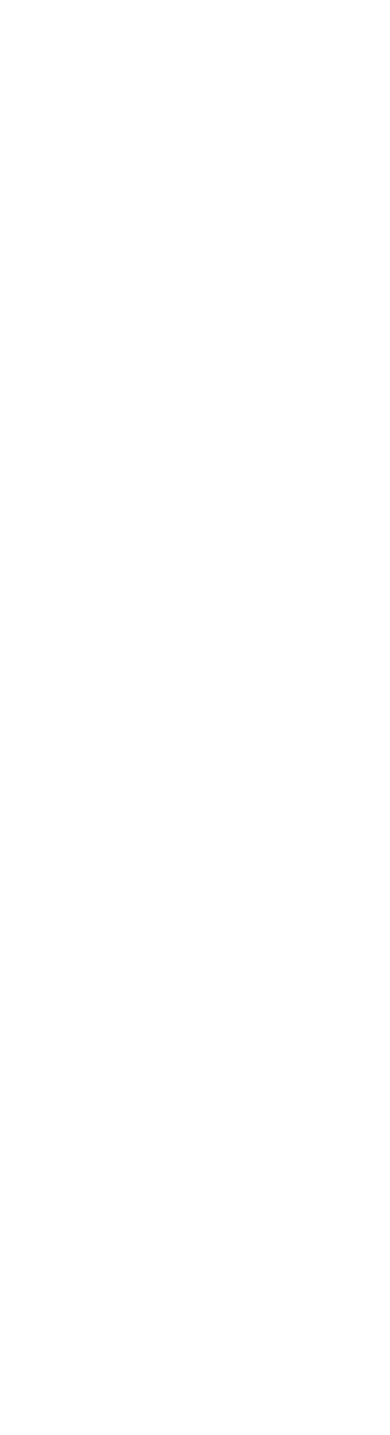
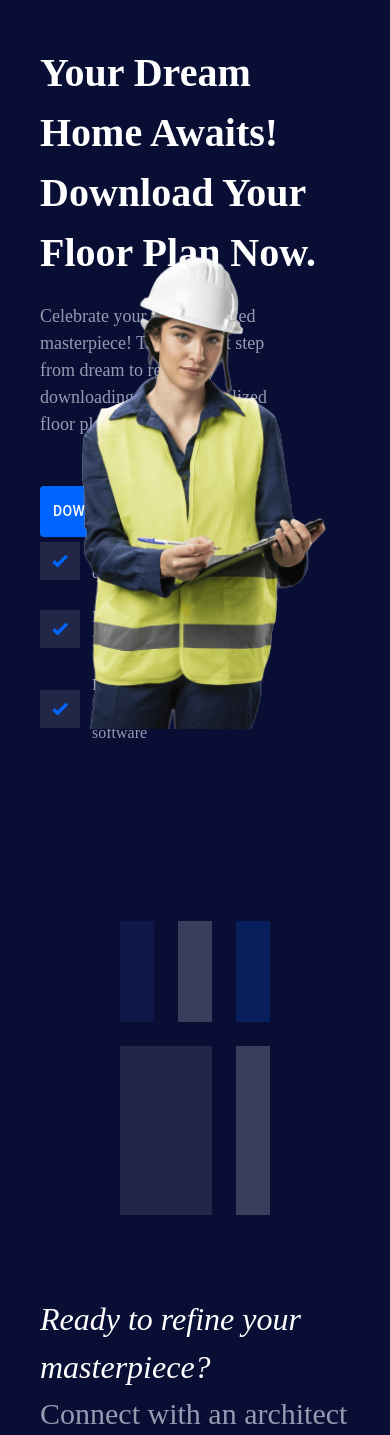
Before and after one commit to hashimkalam/SDGP-CS-28, a React (Create React App) app in the folder client/: page /download in a window 390 px wide. Before the commit this address had no page. Shown: the part 133-1568 px from the top of the page. Before the commit the page ends 844 px from the top, so only its background shows below. Built offline with nearby package versions, Linux system fonts and the light colour scheme.

Commit message:
downlaod page - notfully responsive

```diff
--- a/client/src/App.js
+++ b/client/src/App.js
@@ -2,6 +2,7 @@ import { BrowserRouter as Router, Routes, Route } from "react-router-dom";
 import Home from "./components/Home";
 import ForgotPassword from "./components/ForgotPassword";
 import Register from "./components/Register";
+import Download from "./components/Download";
 
 function App() {
   return (
@@ -33,7 +34,14 @@ function App() {
               </div>
             }
           />
-
+          <Route
+            path="/download"
+            element={
+              <div className="bg-[#090E34]">
+                <Download />
+              </div>
+            }
+          />
           <Route
             path="/"
             element={
--- /dev/null
+++ b/client/src/components/Download.js
@@ -0,0 +1,83 @@
+import { Button } from "@mui/material";
+import React from "react";
+
+import tick_image from "../assets/tick_svg.svg";
+import person_image from "../assets/download_person.png";
+
+const options = [
+  { text: "Premium quality" },
+  { text: "DXF Format" },
+  { text: "Editable in any CAD software" },
+];
+
+function Download() {
+  const buttonStyles = {
+    background: "#0065FF",
+    color: "#fff",
+    padding: "13px",
+  };
+
+  return (
+    <div className="max-w-[1560px] mx-auto pt-44 min-h-screen overflow-hidden lg:overflow-auto  flex flex-col lg:flex-row text-white p-10">
+      <div className="lg:flex-[.5]">
+        <div className="h-[40%]">
+          <h1 className="text-[40px] font-semibold">
+            Your Dream Home Awaits! Download Your Floor Plan Now.
+          </h1>
+          <p className="text-[#959cb1] text-[18px] mb-12 mt-5 w-[80%]">
+            Celebrate your freshly minted masterpiece! Take the first step from
+            dream to reality by downloading your personalized floor plan.
+          </p>
+
+          <Button style={buttonStyles}> Download Now </Button>
+        </div>
+        <div className="space-y-5 h-[40%] relative flex flex-col justify-center">
+          {options.map((option, index) => (
+            <div className="flex items-center space-x-3 w-[40%]">
+              <img
+                key={index}
+                src={tick_image}
+                alt="Tick Image"
+                className="p-[12px] bg-gray-500/25"
+              />
+              <p className="text-[#959CB1]">{option.text}</p>
+            </div>
+          ))}
+
+          <img
+            src={person_image}
+            alt="Person Image"
+            className="absolute bottom-4 right-0"
+          />
+        </div>
+      </div>
+
+      <div className="mt-24 lg:-mt-12 lg:flex-[.5]">
+        <div className="space-y-6 p-20 lg:p-10">
+          <div className="flex space-x-6  h-[12vh]">
+            <div className="bg-[#4A6CF7]/10 hover:bg-[#4A6CF7]/20 hoverEffect" />
+            <div className="bg-[#fff]/20 hover:bg-[#fff]/30 hoverEffect" />
+            <div className="bg-[#0065FF]/20 hover:bg-[#0065FF]/30 hoverEffect" />
+          </div>
+          <div className="grid grid-cols-3 space-x-4  h-[20vh] ">
+            <div className="col-span-2 bg-[#fff]/10 hover:bg-[#] mr-2 hoverEffect" />
+            <div className="bg-[#fff]/20 hoverEffect" />
+          </div>
+        </div>
+
+        <div>
+          <h1 className="text-[32px] italic">
+            Ready to refine your masterpiece?
+          </h1>
+          <p className="text-[30px] text-[#959CB1] mb-6">
+            Connect with an architect through EliteBluPrint and transform your
+            rough sketch into a polished blueprint.
+          </p>
+          <Button style={buttonStyles}>Explore Architect Consultation</Button>
+        </div>
+      </div>
+    </div>
+  );
+}
+
+export default Download;
```
Also changed, not shown: client/src/assets/download_person.png (added), client/src/assets/tick_svg.svg (added).
